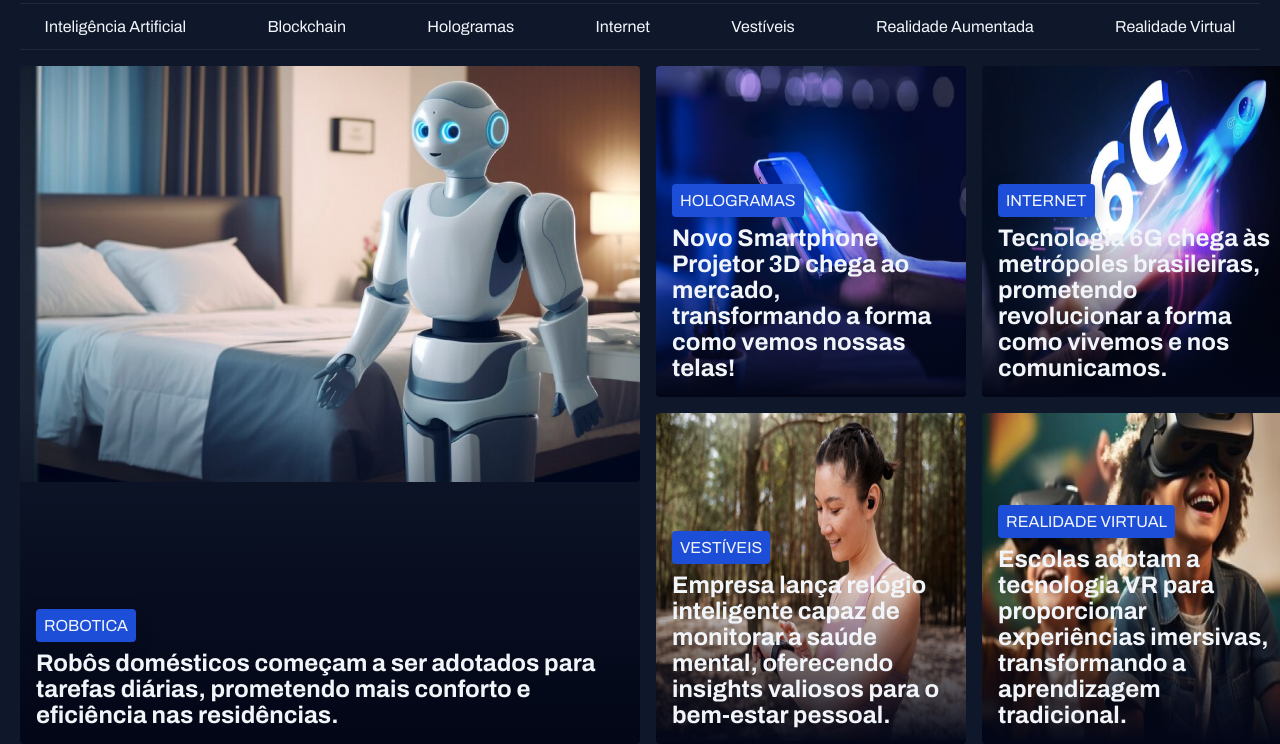
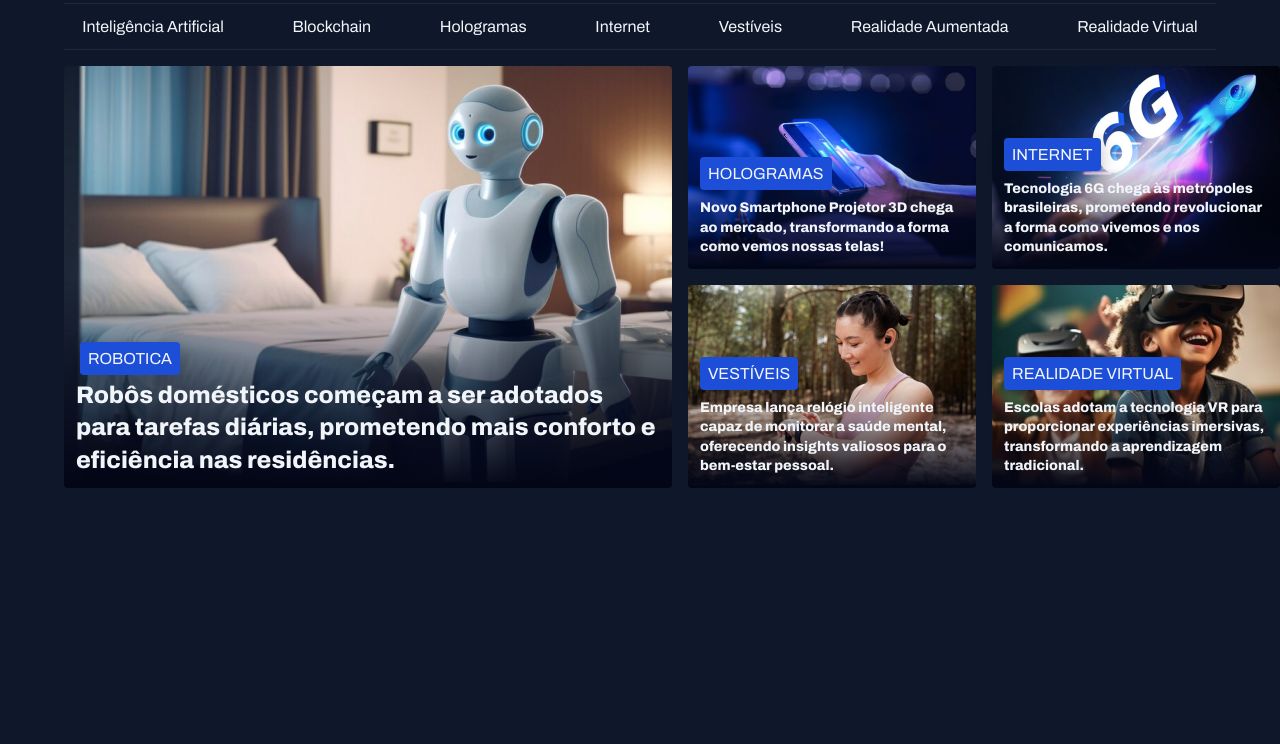
Before and after one commit to ROBERTOKPP/PORTAL-DE-NOTICIAS-2.0, a plain HTML site: page index.html in a window 1280 px wide. Shown: the part 64-808 px from the top of the page. Drawn offline with Linux system fonts and the light colour scheme.

Commit message:
21 08 2025

```diff
--- a/index.html
+++ b/index.html
@@ -14,7 +14,7 @@
     <title>Portal de notícias</title>
   </head>
   <body>
-    <header>
+    <header class="container">
       <nav id="navbar-primary" class="container">
         <div class="flex">
           <div class="flex itens-center gap-.5">
@@ -31,17 +31,18 @@
         </div>
       </nav>
 
-      <nav id="navbar-secondary" class="flex container">
+      <nav id="navbar-secondary" class="container flex">
         <a href="#">Inteligência Artificial</a>
         <a href="#">Blockchain</a>
         <a href="#">Hologramas</a>
         <a href="#">Internet</a>
         <a href="#">Vestíveis</a>
         <a href="#">Realidade Aumentada</a>
-        <a href="#">Realidade  Virtual</a>
+        <a href="#">Realidade Virtual</a>
       </nav>
     </header>
 
+    <main class="container">
       <section id="destaques" class="container grid">
         <div class="noticia-01">
           <figure>
@@ -61,10 +62,10 @@
             <img src="assets/Image 02.png" alt="" />
             <figcaption>
               <span class="content-tag">Hologramas</span>
-            <h2>
+              <h3>
                 Novo Smartphone Projetor 3D chega ao mercado, transformando a
                 forma como vemos nossas telas!
-            </h2>
+              </h3>
             </figcaption>
           </figure>
 
@@ -72,10 +73,10 @@
             <img src="assets/Image 03.png" alt="" />
             <figcaption>
               <span class="content-tag">Internet</span>
-            <h2>
+              <h3>
                 Tecnologia 6G chega às metrópoles brasileiras, prometendo
                 revolucionar a forma como vivemos e nos comunicamos.
-            </h2>
+              </h3>
             </figcaption>
           </figure>
 
@@ -83,10 +84,10 @@
             <img src="assets/Image 04.png" alt="" />
             <figcaption>
               <span class="content-tag">Vestíveis</span>
-            <h2>
+              <h3>
                 Empresa lança relógio inteligente capaz de monitorar a saúde
                 mental, oferecendo insights valiosos para o bem-estar pessoal.
-            </h2>
+              </h3>
             </figcaption>
           </figure>
 
@@ -94,15 +95,25 @@
             <img src="assets/Image 05.png" alt="" />
             <figcaption>
               <span class="content-tag">Realidade Virtual</span>
-            <h2>
+              <h3>
                 Escolas adotam a tecnologia VR para proporcionar experiências
                 imersivas, transformando a aprendizagem tradicional.
-            </h2>
+              </h3>
             </figcaption>
           </figure>
         </div>
       </section>
 
-    <main></main>
+      <!-- <section id="mais-lidas" class="container">
+        <div class="content header">
+          <span>Mais lidas da semana</span>
+          <div class="flex gap-.25 itens-center">
+            <a href="#">Ver tudo</a>
+            <img src="assets/icons/arrow-hover.svg" alt="" />
+          </div>
+        </div> -->
+        <figure></figure>
+      </section>
+    </main>
   </body>
 </html>
--- a/styles/global.css
+++ b/styles/global.css
@@ -18,8 +18,24 @@
   --heading2: 800 1rem/1.4 var(--ff-Archivo);
   --heading3: 800 0.875rem/1.4 var(--ff-Archivo);
   --span: 600 0.875rem/1.45 var(--ff-Archivo);
-  --heading1: 400 0.875rem/1.6 var(--ff-Archivo);
+  --ff-p: 400 0.875rem/1.6 var(--ff-Archivo);
 }
+
+h1{
+  font: var(--heading1);
+  color: var(--text-color-primary);
+}
+h2{
+  font: var(--heading2);
+  color: var(--text-color-primary);
+}
+
+h3{
+  font: var(--heading3);
+  color: var(--text-color-primary);
+}
+
+
 body {
   background-color: var(--bg-color);
   font-family: var(--ff-Archivo);
--- a/styles/section.css
+++ b/styles/section.css
@@ -26,10 +26,11 @@
         margin-left: 1rem;
       }
       & h1 {
-        padding: 1rem;
+        padding: .75rem;
       }
     }
   }
+
 
   & .noticias {
     gap: 1rem;
@@ -37,6 +38,7 @@
       width: 100%;
       height: 328px;
       border-radius: 0.25rem;
+      object-fit: cover;
     }
     & figure {
       position: relative;
@@ -52,7 +54,7 @@
       & figcaption {
         position: absolute;
         bottom: 0;
-        padding: 1rem;
+        padding: 0.75rem;
       }
     }
     & span {
@@ -65,10 +67,36 @@
 @media (width >= 80em) {
   #destaques {
     display: grid;
-    grid-template-columns: repeat(2, 50%);
-    & .noticias{
+    grid-template-columns: repeat(2, 1fr);
+
+    & .noticia-01{
+
+      /* &::before{
+        width: 38rem;
+      } */
+      & img {
+        width: 38rem;
+      }
+    }
+
+
+    & .noticias {
       display: grid;
-      grid-template-columns: repeat(2, 50%);
+      grid-template-columns: repeat(2, 1fr);
+      & figure {
+        width: 18rem;
+      }
+      & img {
+        width: 18rem;
+        height: 12.5rem;
+      }
     }
   }
 }
+
+
+#mais-lidas{
+
+  justify-content: space-between;
+
+}
--- a/styles/utility.css
+++ b/styles/utility.css
@@ -21,6 +21,11 @@
   gap: 0.5rem;
 }
 
+.gap-\.25 {
+  gap: 0.25rem;
+}
+
+
 .container {
   --pp-inline: 1rem;
   --max-width: 375px;
@@ -30,7 +35,8 @@
 
 @media (width >= 80em) {
   .container {
-    --pp-inline: 1.25rem;
+    --pp-inline: 2rem;
     --max-width: 80em;
+     width: min(var(--max-width), 100% - var(--pp-inline) * 2);
   }
 }
```
Lines whose indentation alone changed are shown as unchanged.
